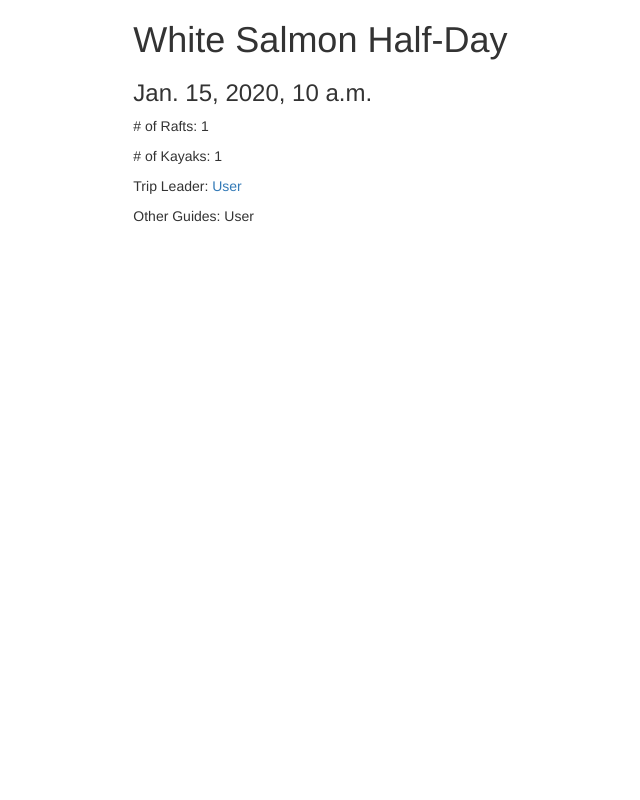
After one commit to alextryonpdx/water-tracker, a Django app: template triplog/templates/triplog/single_trip.html in a window 1280 px wide. The commit adds this page. Shown: the whole page, without its empty margins (95-735 px from the left). Run offline with Django 3.2, Linux system fonts and the light colour scheme; the template is opened without the code that fills it: values that come from a table or form of the project are taken from there, others are empty; tables that the repository leaves empty hold one stand-in row (values such as "Sample post"); parts of the project's set-up code (start-up, migrations or seed data) failed here and were passed over; some libraries are stand-ins or nearby versions.

Commit message:
added ORGANIZATIONS and EXTENSIONS for user/group structure and extended features respectively.

```diff
--- a/triplog/models.py
+++ b/triplog/models.py
@@ -1,6 +1,7 @@
 from django.db import models
 from django.utils import timezone
 from django import forms
+from django.forms import CheckboxSelectMultiple
 
 # Create your models here.
 class Entry(models.Model):
@@ -38,7 +39,9 @@ class Entry(models.Model):
 	trip_type = models.CharField(max_length=64,
 							choices=TRIP_TYPE_CHOICES,
 								null=True)
-	leader = models.BooleanField(default=False)
+	leader = models.ForeignKey('guide', unique=False, null=True, blank=True, related_name='leader', related_query_name='leader')
+	guides = models.ForeignKey('guide', unique=False, null=True, blank=True, related_name='guides', related_query_name='guides')
+
 	rafts = models.IntegerField(null=True,
 								blank=True)
 	kayaks = models.IntegerField(null=True,
--- /dev/null
+++ b/triplog/templates/triplog/base.html
@@ -0,0 +1,27 @@
+<html>
+
+	<head>
+		<title>Entries List</title>
+		<link rel="stylesheet" href="//maxcdn.bootstrapcdn.com/bootstrap/3.2.0/css/bootstrap.min.css">
+        <link rel="stylesheet" href="//maxcdn.bootstrapcdn.com/bootstrap/3.2.0/css/bootstrap-theme.min.css">
+
+	</head>
+
+	<body>
+		<div class="container-fluid">
+			<div class="row">
+				<div class="col-md-2"></div>
+
+				<div class="col-md-8">
+					{% block content %}
+
+					{% endblock %}
+				</div>
+
+				<div class="col-md-2"></div>
+			</div>
+		</div>
+
+	</body>
+
+</html>
--- /dev/null
+++ b/triplog/templates/triplog/single_trip.html
@@ -0,0 +1,17 @@
+{% extends 'triplog/base.html' %}
+
+	{% block content %}
+
+		<h1>{{ trip }}</h1>
+
+		<h3>{{  trip.date }}</h3>
+
+
+		<p># of Rafts: {{ trip.rafts }}</p>
+		<p># of Kayaks: {{ trip.kayaks }}</p>
+
+		<p>Trip Leader: <a href="{% url 'single_guide' pk=trip.leader.pk %}">{{ trip.leader }}</a></p>
+
+		<p>Other Guides: {{ trip.guides }}</p>
+
+	{% endblock %}
--- a/triplog/urls.py
+++ b/triplog/urls.py
@@ -1,8 +1,13 @@
 from django.conf.urls import url
 from . import views
-
-
+from organizations.backends import invitation_backend
 
 urlpatterns = [
     url(r'^$', views.entries_list, name='entries_list'),
+    url(r'^guides/$', views.guide_list, name='guide_list'),
+    url(r'^guides/(?P<pk>\d+)/$', views.single_guide, name='single_guide'),
+    url(r'^trips/(?P<pk>\d+)/$', views.single_trip, name='single_trip'),
+    #django-organizations
+    url(r'^accounts/', include('organizations.urls')),
+    url(r'^invitations/', include(invitation_backend().get_urls())),
 ]
--- a/water/settings.py
+++ b/water/settings.py
@@ -37,6 +37,8 @@ INSTALLED_APPS = [
     'django.contrib.sessions',
     'django.contrib.messages',
     'django.contrib.staticfiles',
+    'organizations',
+    'django_extensions',
     'triplog'
 ]
 
```
Also changed, not shown: triplog/templates/triplog/entries_list.html (+12 -15 lines), triplog/templates/triplog/guide_list.html (added, +12 -0 lines), triplog/templates/triplog/single_guide.html (added, +15 -0 lines), triplog/views.py (+15 -2 lines), triplog/migrations/0016_auto_20160407_1942.py (added), triplog/migrations/0017_entry_guides.py (added).
